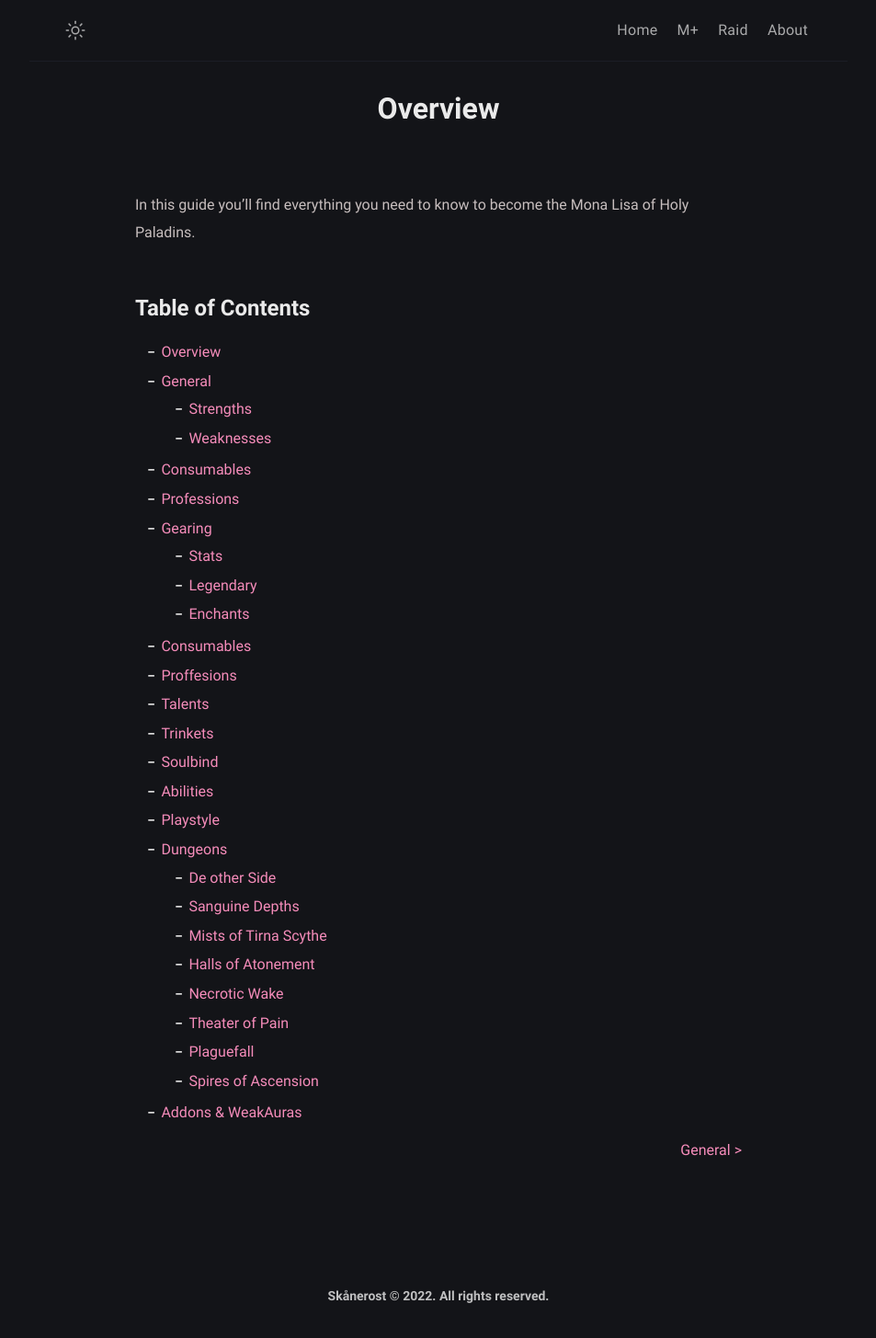
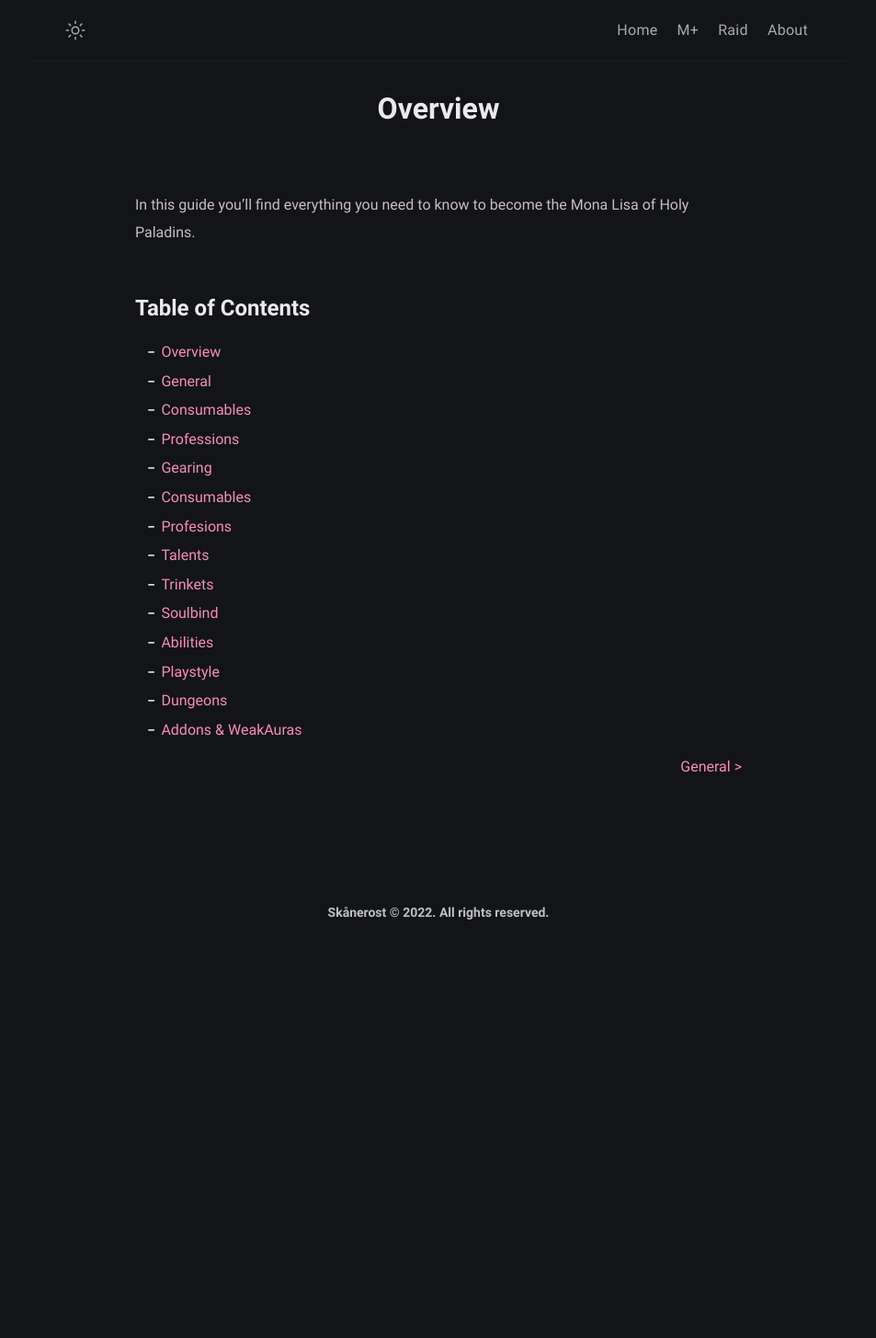
Before and after one commit to BetterThanWowhead/BetterThanWowhead.github.io, a Jekyll site: the page built from pages/M+/index.md, in a window 1280 px wide. Shown: the whole page at 92% size, without its empty margins (163-1116 px from the left). Built offline with Jekyll 4.4.1, drawn with Linux system fonts in a browser that asks for light colours; a script that is not in the unit is left out; after the commit the page ends 1038 px from its top, so only the background shows below that.

Commit message:
reduced toc

```diff
--- a/pages/M+/index.md
+++ b/pages/M+/index.md
@@ -6,35 +6,21 @@ layout: page
 
 In this guide you'll find everything you need to know to become the Mona Lisa of Holy Paladins.
 
-Table of Contents
-=======================
+# Table of Contents
 
 - [Overview](/M+/)
 - [General](/M+/general)
-   - [Strengths](/M+/general/#strengths)
-   - [Weaknesses](/M+/general/#weaknesses)
 - [Consumables](/M+/consumables)
 - [Professions](/M+/professions)
 - [Gearing](/M+/gearing)
-  - [Stats](/M+/general/#strengths)
-  - [Legendary](/M+/general/#best-legendarys)
-  - [Enchants](/M+/general/#enchant-and-gems)
-- [Consumables](/M+/general/#Consumables)
-- [Proffesions](/M+/general/#Proffesions)
+- [Consumables](/M+/consumables)
+- [Profesions](/M+/professions)
 - [Talents](/M+/talents)
 - [Trinkets](/M+/trinkets)
 - [Soulbind](/M+/soulbind)
 - [Abilities](/M+/abilities)
 - [Playstyle](/M+/playstyle)
 - [Dungeons](/M+/dungeons)
-  - [De other Side](/M+/dungeons/dos)
-  - [Sanguine Depths](/M+/dungeons/sd)
-  - [Mists of Tirna Scythe](/M+/dungeons/mots)
-  - [Halls of Atonement](/M+/dungeons/hoa)
-  - [Necrotic Wake](/M+/dungeons/nw)
-  - [Theater of Pain](/M+/dungeons/top)
-  - [Plaguefall](/M+/dungeons/pf)
-  - [Spires of Ascension](/M+/dungeons/soa)
 - [Addons & WeakAuras](/M+/weakauras)
 
 <div style="text-align:right;">
```
